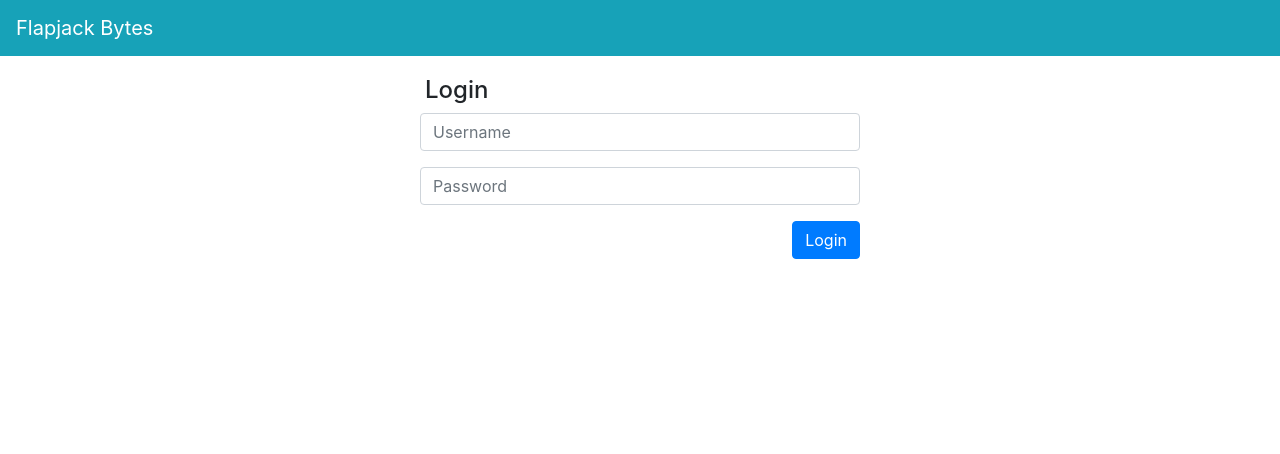
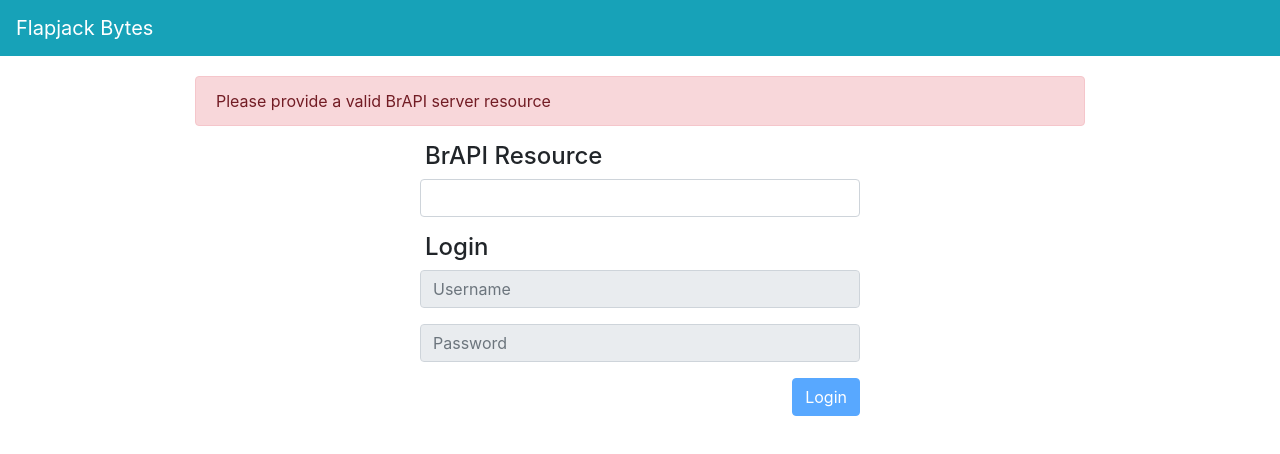
Before and after one commit to cropgeeks/flapjack-bytes-loader, a Vue app: page / in a window 1280 px wide. Shown: the top 454 px of the page. Built offline with nearby package versions, Linux system fonts and the light colour scheme; no server answers.

Commit message:
UI allows the BrAPI server to be changed

```diff
--- a/src/views/Home.vue
+++ b/src/views/Home.vue
@@ -3,6 +3,7 @@
     <div class="row">
       <div class="col-md-12">
         <div class="home-content">
+          <b-alert variant="danger" :show="!validServer">Please provide a valid BrAPI server resource</b-alert>
           <b-row>
             <b-col md="2"></b-col>
             <b-col md="8">
@@ -20,16 +21,22 @@
             </b-col>
             <b-col md="6">
               <b-form>
+                <h4>BrAPI Resource</h4>
+                <b-form-row>
+                  <b-form-input id="resource" v-model="userResource" type="text" v-on:change="checkResource"></b-form-input>
+                </b-form-row>
+              </b-form>
+              <b-form class="mt-3">
                 <h4>Login</h4>
                 <b-form-row>
-                    <b-form-input id="username" v-model="username" type="text" placeholder="Username"></b-form-input>
+                    <b-form-input id="username" v-model="username" type="text" placeholder="Username" :disabled="!validServer"></b-form-input>
                 </b-form-row>
                 <b-form-row class="mt-3">
-                    <b-form-input id="password" v-model="password" type="password" placeholder="Password"></b-form-input>
+                    <b-form-input id="password" v-model="password" type="password" placeholder="Password" :disabled="!validServer"></b-form-input>
                 </b-form-row>
 
                 <b-form-row class="mt-3">
-                  <b-button variant="primary" @click="loginClicked" class="ml-auto">Login</b-button>
+                  <b-button variant="primary" @click="loginClicked" class="ml-auto" :disabled="!validServer">Login</b-button>
                 </b-form-row>
               </b-form>
             </b-col>
@@ -53,13 +60,25 @@ export default {
       username: "",
       password: "",
       instance: null,
-      showDismissibleAlert: false
+      showDismissibleAlert: false,
+      userResource: this.brapiBase,
+      validServer: false
     };
   },
 
   mounted: function() {
     this.instance = axios.create({ baseURL: this.brapiBase });
     this.$store.dispatch("ON_BASE_URL_CHANGED", this.brapiBase);
+    this.instance.get('/serverinfo')
+      .then(function(response) {
+        if (response.status === 200) {
+          this.validServer = true;
+        } else {
+          this.validServer = false;
+        }
+      }.bind(this)).catch(() => {
+        this.validServer = false;
+      });
   },
 
   methods: {
@@ -94,6 +113,24 @@ export default {
 
     showAlert() {
       this.showDismissibleAlert = true;
+    },
+
+    checkResource() {
+      const temp = axios.create({ baseURL: this.userResource });
+
+      temp.get('/serverinfo', {}, { headers: { "Content-Type": "application/json" }})
+        .then(function(response) {
+          if (response.status === 200) {
+            this.$store.dispatch("ON_BASE_URL_CHANGED", this.userResource);
+            this.instance = axios.create({ baseURL: this.userResource });
+            this.validServer = true;
+          } else {
+            this.validServer = false;
+          }
+        }.bind(this))
+        .catch(() => {
+          this.validServer = false;
+        })
     }
   }
 };
```
